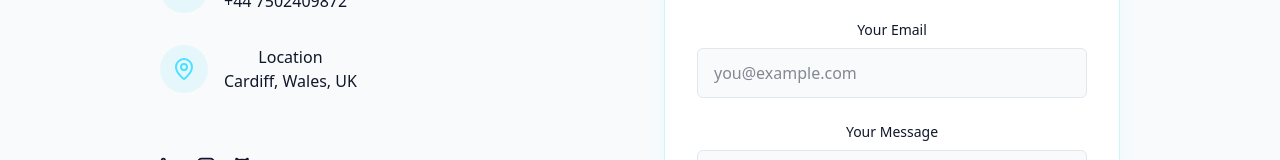
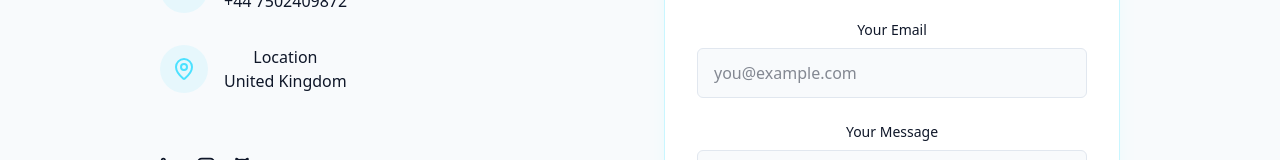
Before and after one commit to Chimajunior/Portfolio, a React (Vite) app: page / in a window 1280 px wide. Shown: the part 3582-3742 px from the top of the page. Built offline with nearby package versions, Linux system fonts and the light colour scheme.

Commit message:
removed comments

```diff
--- a/src/components/ContactSection.jsx
+++ b/src/components/ContactSection.jsx
@@ -45,7 +45,7 @@
     {
       icon: <MapPin className="h-6 w-6 text-primary" />,
       label: "Location",
-      value: "Cardiff, Wales, UK",
+      value: "United Kingdom",
       href: "#",
     },
   ];
```
Also changed, not shown: src/components/ProjectsSection.jsx (+2 -10 lines).
